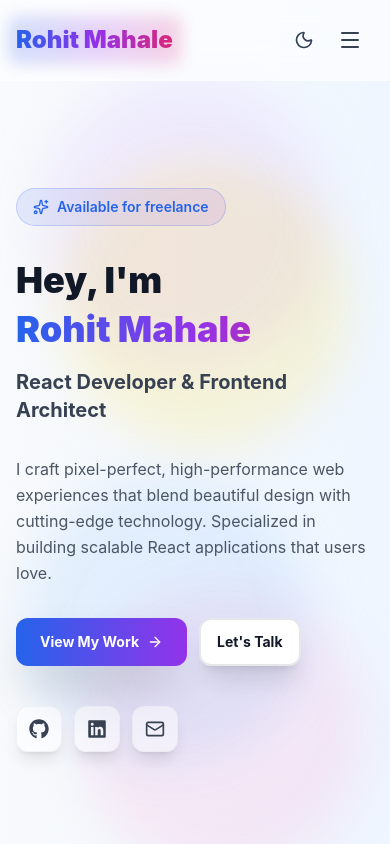
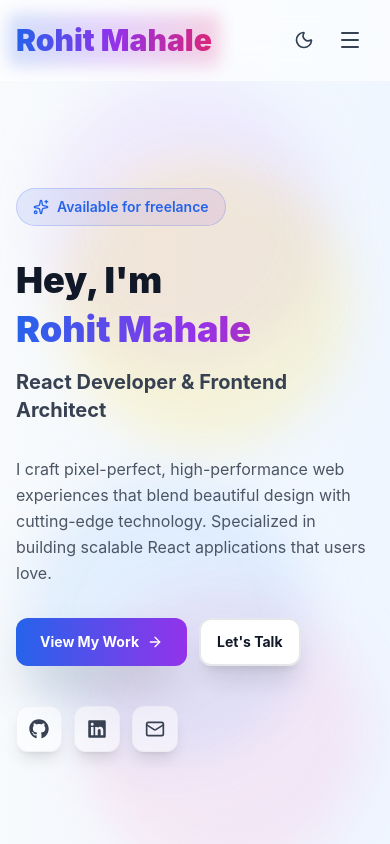
Before and after one commit to rohitmahale07/Rohit_Mahale--frontend-developer, a React (Create React App) app: page / in a window 390 px wide. Shown: the top 844 px of the page. Built offline with nearby package versions, Linux system fonts and the light colour scheme.

Commit message:
ui updated

```diff
--- a/src/pages/App.jsx
+++ b/src/pages/App.jsx
@@ -235,7 +235,7 @@
             <div className="flex justify-between items-center h-20">
               <div className="flex-shrink-0 group">
                 <div className="relative">
-                  <span className="text-2xl md:text-4xl font-black bg-gradient-to-r from-blue-600 via-purple-600 to-pink-600 bg-clip-text text-transparent group-hover:scale-110 transition-transform duration-300 inline-block">
+                  <span className="text-3xl md:text-4xl font-black bg-gradient-to-r from-blue-600 via-purple-600 to-pink-600 bg-clip-text text-transparent group-hover:scale-110 transition-transform duration-300 inline-block">
                     Rohit Mahale
                   </span>
                   <div className="absolute -inset-2 bg-gradient-to-r from-blue-600 via-purple-600 to-pink-600 rounded-lg blur opacity-20 group-hover:opacity-40 transition duration-300"></div>
```
